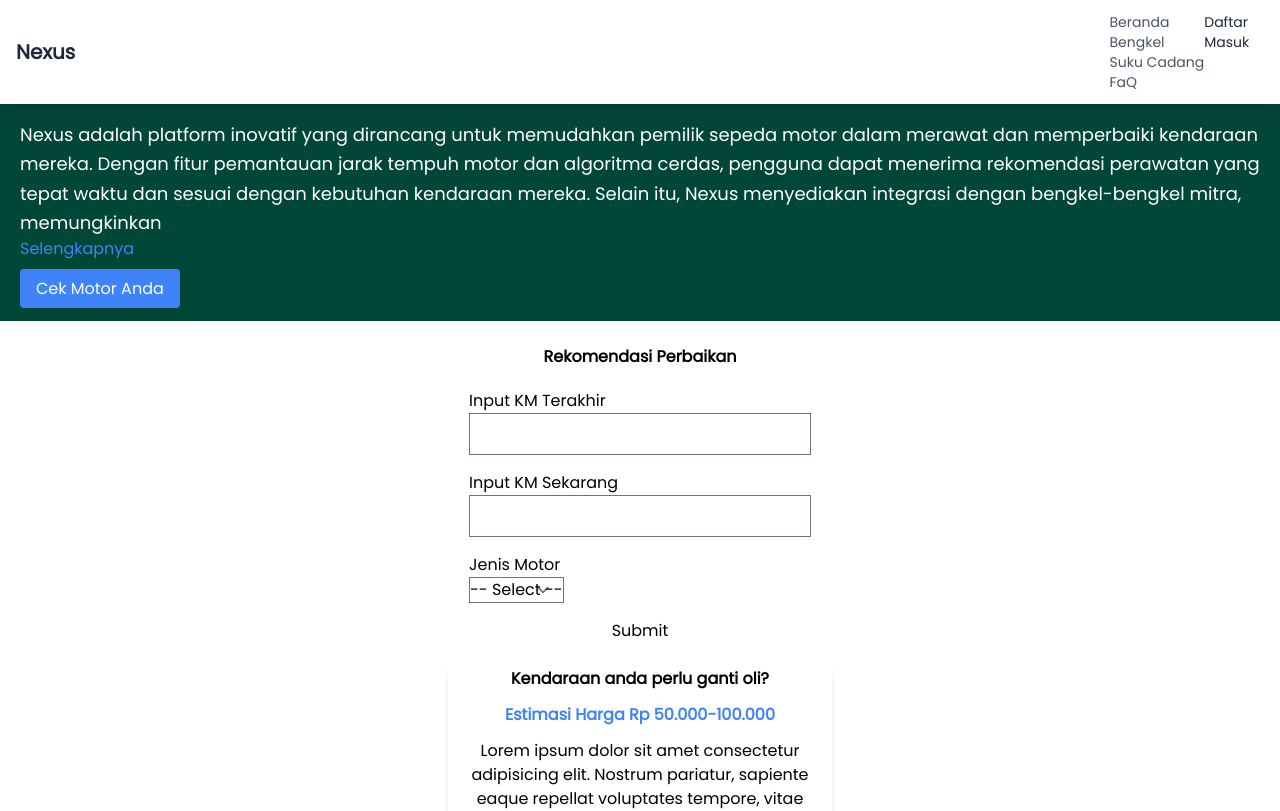
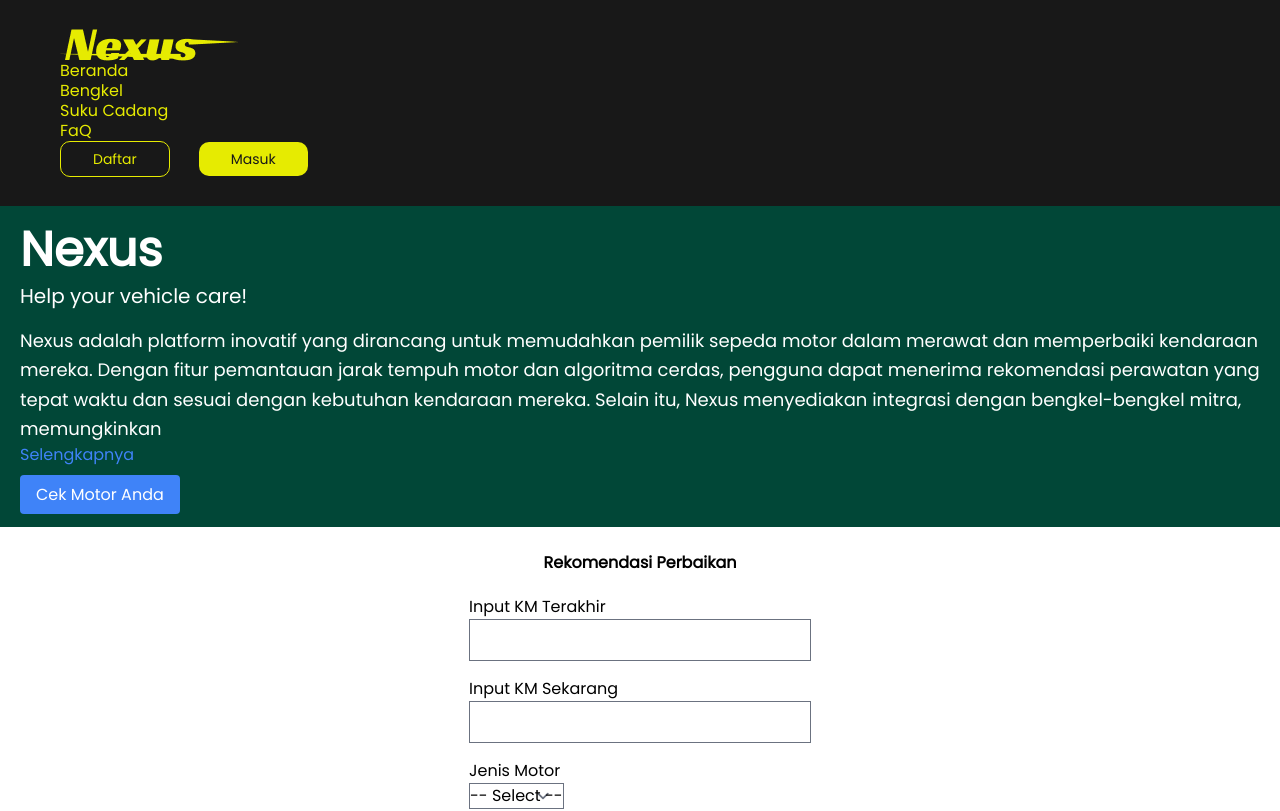
Before and after one commit to jimmywiraarbaa/capy-project, a React (Vite) app: page / in a window 1280 px wide. Shown: the top 811 px of the page. Built offline with nearby package versions, Linux system fonts and the light colour scheme.

Commit message:
Navbar Done

```diff
--- a/src/components/NavBar/NavBar.css
+++ b/src/components/NavBar/NavBar.css
@@ -6,7 +6,7 @@
 
   --fs-default: 16px;
   --fs-brand: 32px;
-  --fs-nav: 18px;
+  --fs-nav: 16px;
   --fs-head-brand: 81px;
   --fs-title: 24px;
 
@@ -15,11 +15,30 @@
 
 /* NavBar */
 nav{
-    color: #181818;
+  position: sticky;
+  top: 0;
+    padding: 29px 60px;
+    background-color: var(--primary);
+    color: var(--secondary);
 }
 
-p{
-    color: var(--primary);
+nav .list-nav a{
+  margin-right: 40px;
+  font-size: var(--fs-nav);
 }
 
+nav .buttons a{
+  margin-right: 29px;
+  padding: 10px 32px 10px 32px;
+  border-color: var(--secondary);
+  border-radius: var(--border-radius-btn);
+}
+nav .buttons a:last-child{
+  margin-right: 0px;
+}
+
+nav .buttons .login{
+  background-color: var(--secondary);
+  color: var(--primary);
+}
 /* NavBar */
--- a/src/components/NavBar/NavBar.jsx
+++ b/src/components/NavBar/NavBar.jsx
@@ -1,89 +1,43 @@
-// import React from 'react'
-// import "./NavBar.css";
-import React from "react";
+import { useState } from 'react';
+import Logo from '../../../assets/Logo.png';
+import './NavBar.css';
+const Navbar = () => {
+  const [isOpen, setIsOpen] = useState(false);
 
-function Navbar() {
   return (
-    <nav
-      className="bg-white shadow-lg"
-      style={{ position: "fixed", width: "100%" }}
-    >
-      <div className="container mx-auto">
-        <div className="flex justify-between items-center px-4 py-3">
-          <a
-            className="text-xl font-bold text-gray-800"
-            href="#"
-            data-aos="fade-right"
-          >
-            Nexus
-          </a>
-          <button className="block lg:hidden focus:outline-none" type="button">
-            <svg
-              className="h-6 w-6 text-gray-600"
-              fill="none"
-              viewBox="0 0 24 24"
-              stroke="currentColor"
-            >
-              <path
-                strokeLinecap="round"
-                strokeLinejoin="round"
-                strokeWidth={2}
-                d="M4 6h16M4 12h16m-7 6h7"
-              />
-            </svg>
+    <nav className="flex items-center justify-between flex-wrap">
+      <div className="flex items-center flex-shrink-0 text-white mr-6">
+        <img src={Logo} alt="Logo" className="h-8 w-auto" />
+      </div>
+      <div className="block lg:hidden">
+        <button onClick={() => setIsOpen(!isOpen)} className="flex items-center px-3 py-2 border rounded text-teal-200 border-teal-400 hover:text-white hover:border-white">
+          <svg className="fill-current h-3 w-3" viewBox="0 0 20 20" xmlns="http://www.w3.org/2000/svg"><title>Menu</title><path d="M0 3h20v2H0V3zm0 6h20v2H0V9zm0 6h20v2H0v-2z"/></svg>
         </button>
-          <div className="hidden lg:flex lg:items-center lg:w-auto">
-            <div className="text-sm">
-              <a
-                href="#"
-                className="block mt-4 lg:inline-block lg:mt-0 text-gray-600 hover:text-gray-800 mr-10"
-                data-aos="zoom-in"
-              >
+      </div>
+      <div className={`w-full block ${isOpen ? 'block' : 'hidden'} lg:flex lg:items-center lg:w-auto lg:justify-center`}>
+        <div className="list-nav text-sm lg:flex-grow">
+          <a href="#responsive-header" className="block mt-4 lg:inline-block lg:mt-0  hover:text-white ">
             Beranda
           </a>
-              <a
-                href="#"
-                className="block mt-4 lg:inline-block lg:mt-0 text-gray-600 hover:text-gray-800 mr-10"
-                data-aos="zoom-in"
-              >
+          <a href="#responsive-header" className="block mt-4 lg:inline-block lg:mt-0  hover:text-white ">
             Bengkel
           </a>
-              <a
-                href="#"
-                className="block mt-4 lg:inline-block lg:mt-0 text-gray-600 hover:text-gray-800 mr-10"
-                data-aos="zoom-in"
-              >
+          <a href="#responsive-header" className="block mt-4 lg:inline-block lg:mt-0  hover:text-white ">
             Suku Cadang
           </a>
-              <a
-                href="#"
-                className="block mt-4 lg:inline-block lg:mt-0 text-gray-600 hover:text-gray-800"
-                data-aos="zoom-in"
-              >
+          <a href="#responsive-header" className="block mt-4 lg:inline-block lg:mt-0  hover:text-white ">
             FaQ
           </a>
         </div>
-            <div className="text-sm lg:flex-grow">
-              <a
-                href="#"
-                className="block lg:inline-block lg:mt-0 text-gray-800 hover:text-gray-600 mr-4"
-                data-aos="fade-left"
-              >
-                Daftar
-              </a>
-              <a
-                href="#"
-                className="block lg:inline-block lg:mt-0 text-gray-800 hover:text-gray-600"
-                data-aos="fade-left"
-              >
-                Masuk
-              </a>
       </div>
-          </div>
+      <div className={`w-full block ${isOpen ? 'block' : 'hidden'} lg:flex lg:items-center lg:w-auto lg:justify-center`}>
+      <div className="buttons flex items-center">
+        <a href="#" className="inline-block text-sm px-4 py-2 leading-none border    hover:border-transparent hover:text-teal-500  mt-4 lg:mt-0">Daftar</a>
+        <a href="#" className="login inline-block text-sm px-4 py-2 leading-none  hover:bg-blue-600 mt-4 lg:mt-0">Masuk</a>
       </div>
       </div>
     </nav>
   );
-}
+};
 
 export default Navbar;
```
Lines whose indentation alone changed are shown as unchanged.
